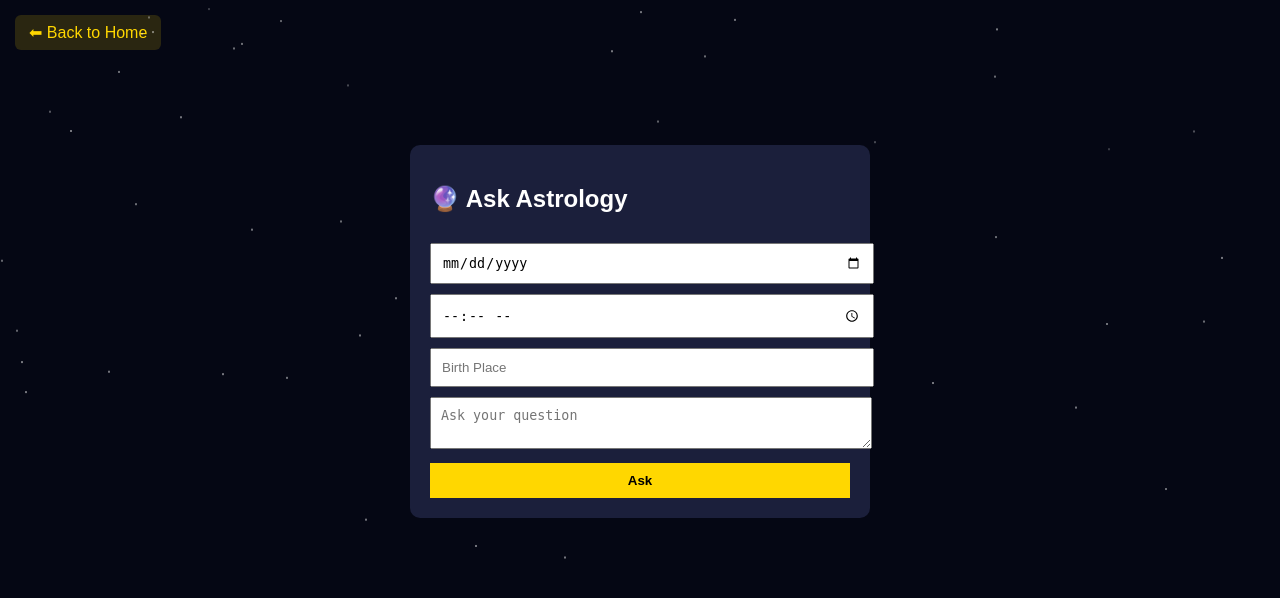
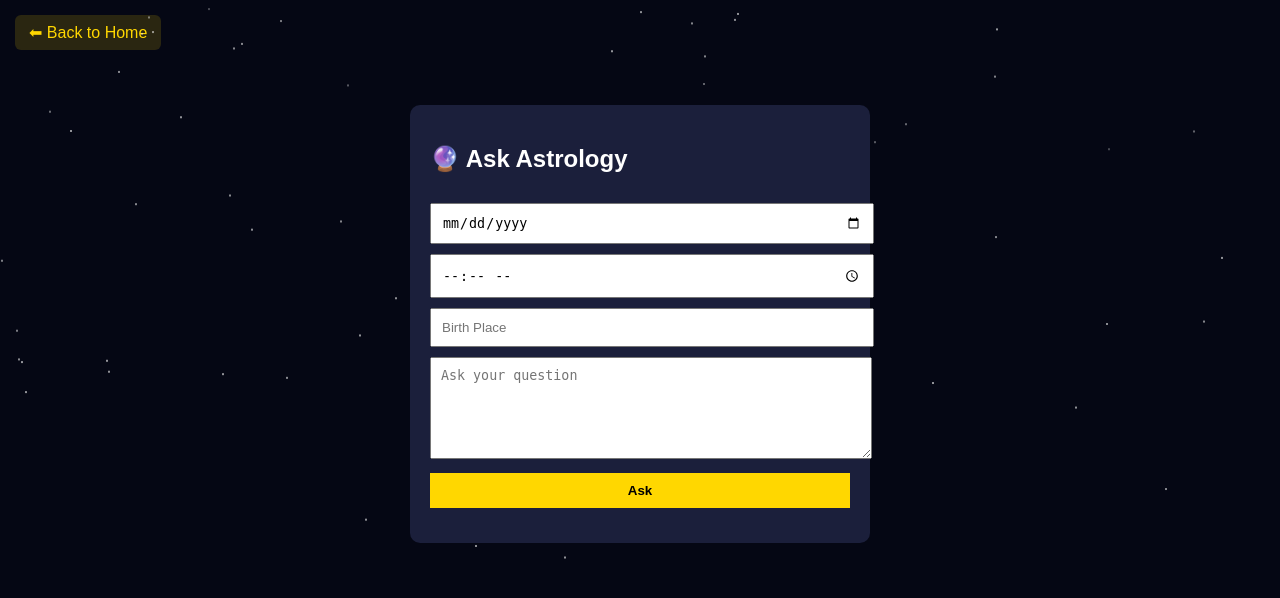
Before and after one commit to Udita1995/astro-ai-bot, a Flask app: page /chat in a window 1280 px wide. Shown: the top 598 px of the page. Run offline with Flask 3, Linux system fonts and the light colour scheme.

Commit message:
Update index.html

```diff
--- a/templates/index.html
+++ b/templates/index.html
@@ -3,47 +3,37 @@
 <head>
 <title>Ask Astrology</title>
 <meta name="viewport" content="width=device-width, initial-scale=1">
+
 <style>
 body{
     margin:0;
     font-family:Arial;
     background:#050714;
     color:white;
-    overflow:hidden;
+    overflow-x:hidden;
+    overflow-y:auto;
 }
+
 .stars{
     position:fixed;
     width:100%;
     height:100%;
     z-index:0;
 }
+
 .star{
     position:absolute;
     width:2px;
     height:2px;
     background:white;
     border-radius:50%;
-    opacity:0.8;
     animation:move linear infinite;
 }
+
 @keyframes move{
-    from{transform:translateY(0);}
-    to{transform:translateY(-120vh);opacity:0;}
+    to{ transform:translateY(-120vh); opacity:0; }
 }
-.box{
-    position:relative;
-    z-index:2;
-    width:420px;
-    margin:80px auto;
-    padding:20px;
-    background:#1b1f3b;
-    border-radius:10px;
-    animation:fade 1s ease;
-}
-@keyframes fade{
-    from{opacity:0;transform:translateY(20px);}
-    to{opacity:1;transform:translateY(0);}
-}
+
 .back-home{
     display:inline-block;
     margin:15px;
@@ -53,49 +43,82 @@ body{
     text-decoration:none;
     border-radius:6px;
 }
+
+.box{
+    position:relative;
+    z-index:2;
+    width:420px;
+    margin:40px auto;
+    padding:20px;
+    background:#1b1f3b;
+    border-radius:10px;
+}
+
 input,textarea,button{
     width:100%;
     margin-top:10px;
     padding:10px;
 }
+
+textarea{
+    min-height:80px;
+}
+
 button{
     background:gold;
     border:none;
     font-weight:bold;
 }
+
+#reply{
+    margin-top:15px;
+    max-height:300px;
+    overflow-y:auto;
+}
 </style>
 </head>
 
 <body>
+
 <div class="stars" id="stars"></div>
 <a href="/" class="back-home">⬅ Back to Home</a>
 
 <div class="box">
 <h2>🔮 Ask Astrology</h2>
+
 <input type="date" id="dob">
 <input type="time" id="time">
 <input id="place" placeholder="Birth Place">
 <textarea id="question" placeholder="Ask your question"></textarea>
 <button onclick="ask()">Ask</button>
+
 <div id="reply"></div>
 </div>
 
 <script>
-for(let i=0;i<100;i++){
+for(let i=0;i<120;i++){
     let s=document.createElement("div");
     s.className="star";
     s.style.left=Math.random()*100+"vw";
     s.style.top=Math.random()*100+"vh";
     s.style.animationDuration=10+Math.random()*20+"s";
-    document.getElementById("stars").appendChild(s);
+    stars.appendChild(s);
 }
+
 function ask(){
-fetch("/chat",{method:"POST",headers:{"Content-Type":"application/json"},
+fetch("/chat",{
+method:"POST",
+headers:{"Content-Type":"application/json"},
 body:JSON.stringify({
-dob:dob.value,time:time.value,
-place:place.value,question:question.value})})
-.then(r=>r.json()).then(d=>reply.innerText=d.reply);
+dob:dob.value,
+time:time.value,
+place:place.value,
+question:question.value
+})})
+.then(r=>r.json())
+.then(d=>reply.innerText=d.reply);
 }
 </script>
+
 </body>
 </html>
```
